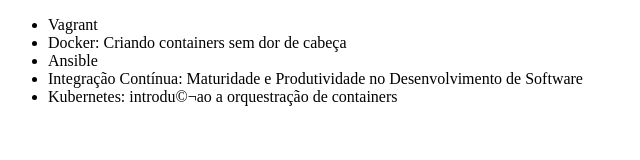
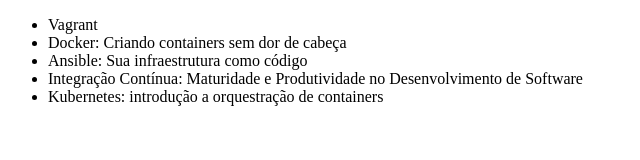
Before and after one commit to fabianodellano/alura-git, a plain HTML site: page index.html in a window 1280 px wide. Shown: the whole page, without its empty margins (0-640 px from the left). Drawn offline with Linux system fonts and the light colour scheme.

Commit message:
alterando nome do curso de Ansible

```diff
--- a/index.html
+++ b/index.html
@@ -8,9 +8,9 @@
     <ul>
         <li>Vagrant</li>
         <li>Docker: Criando containers sem dor de cabeça</li>
-        <li>Ansible</li>
+        <li>Ansible: Sua infraestrutura como código</li>
         <li>Integração Contínua: Maturidade e Produtividade no Desenvolvimento de Software</li>
-        <li>Kubernetes: introdu©¬ao a orquestração de containers</li>
+        <li>Kubernetes: introdução a orquestração de containers</li>
     </ul>
 </body>
 </html>
```
